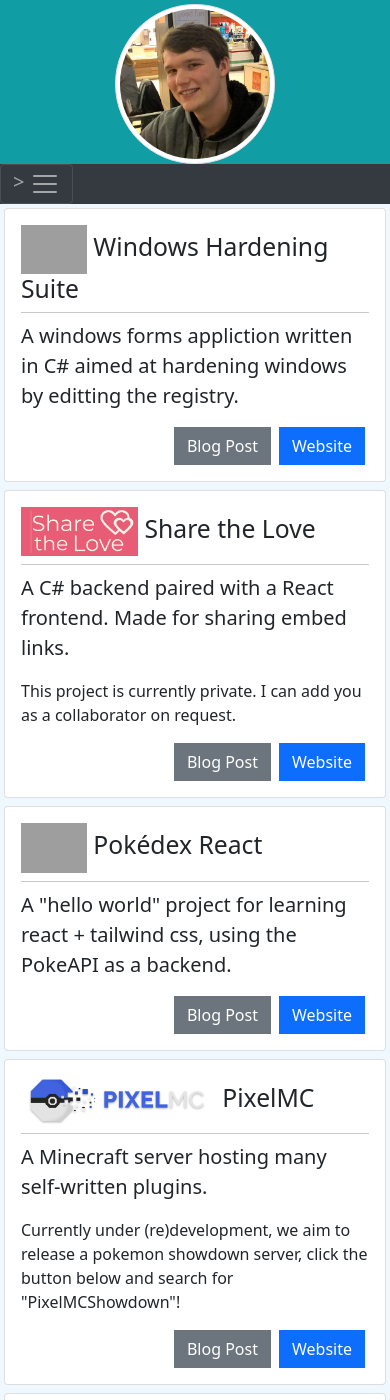
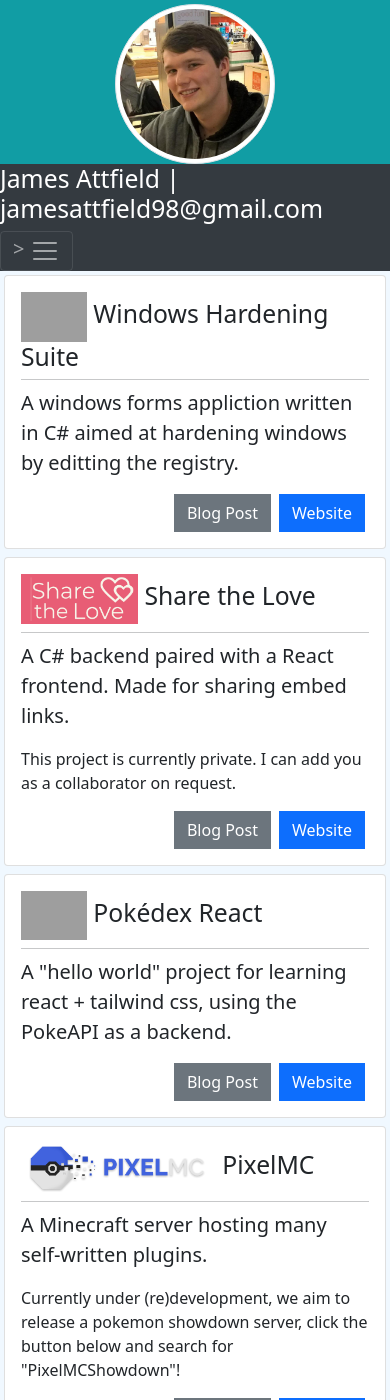
Before and after one commit to MysteryMystery/MysteryMystery.github.io, a Jekyll site: the page built from index.markdown, in a window 390 px wide and 1400 px high. Built offline with Jekyll 4.4.1, drawn with Linux system fonts in a browser that asks for light colours; grey boxes are pictures that could not be loaded.

Commit message:
navbar info moved on mobile

```diff
--- a/_config.yml
+++ b/_config.yml
@@ -30,6 +30,7 @@
   Google search results) and in your feed.xml site description.
 twitter_username: "N/A"
 github_username:  MysteryMystery
+author: James Attfield
 
 # Build settings
 theme: minima
--- a/_includes/navbar.html
+++ b/_includes/navbar.html
@@ -1,3 +1,6 @@
+<div class="d-flex d-md-none justify-content-center bg-dark">
+    <h2 class="text-white">{{ site.author }} | {{ site.email }}</h2>
+</div>
 <nav class="navbar sticky-top navbar-expand-md navbar-dark custom-nav">
     <button class="navbar-toggler" type="button" data-bs-toggle="collapse" data-bs-target="#navbarSupportedContent" aria-controls="navbarSupportedContent" aria-expanded="false" aria-label="Toggle navigation">>
         <span class="navbar-toggler-icon"></span>
@@ -20,10 +23,10 @@
             </div>
           </li>
         </ul>
-        <ul class="navbar-nav mx-auto">
-            <li class="nav-item hero-text"><h2>James Attfield</h2></li>
+        <ul class="navbar-nav mx-auto d-none d-md-block">
+            <li class="nav-item hero-text"><h2>{{ site.author }}</h2></li>
         </ul>
-        <ul class="navbar-nav ml-auto">
+        <ul class="navbar-nav ml-auto d-none d-md-block">
             <li class="nav-item">{{ site.email }}</li>
         </ul>
     </div>
--- a/_sass/_variables.scss
+++ b/_sass/_variables.scss
@@ -1,7 +1,9 @@
+
 $black: #343a40;
 $purple: #4b3f72;
 $yellow: #ffc857;
 $blue: #119da4;
 $white: #eaf6ff;
+$bodyBackground: #F0F8FF;
 
-$bodyBackground: aliceblue;
+$dark: $black;
--- a/css/style.scss
+++ b/css/style.scss
@@ -2,9 +2,11 @@
 ---
 @import url('https://fonts.googleapis.com/css?family=Raleway');
 
+$dark: #343a40; /* temp here - should be in variables */
+
 @import "bootstrap-5.0.2/bootstrap";
 
-@import "variables";
+@import "variables"; /* This line wants to be before bootstrap but it is erroring */
 @import "nav";
 
 
```
